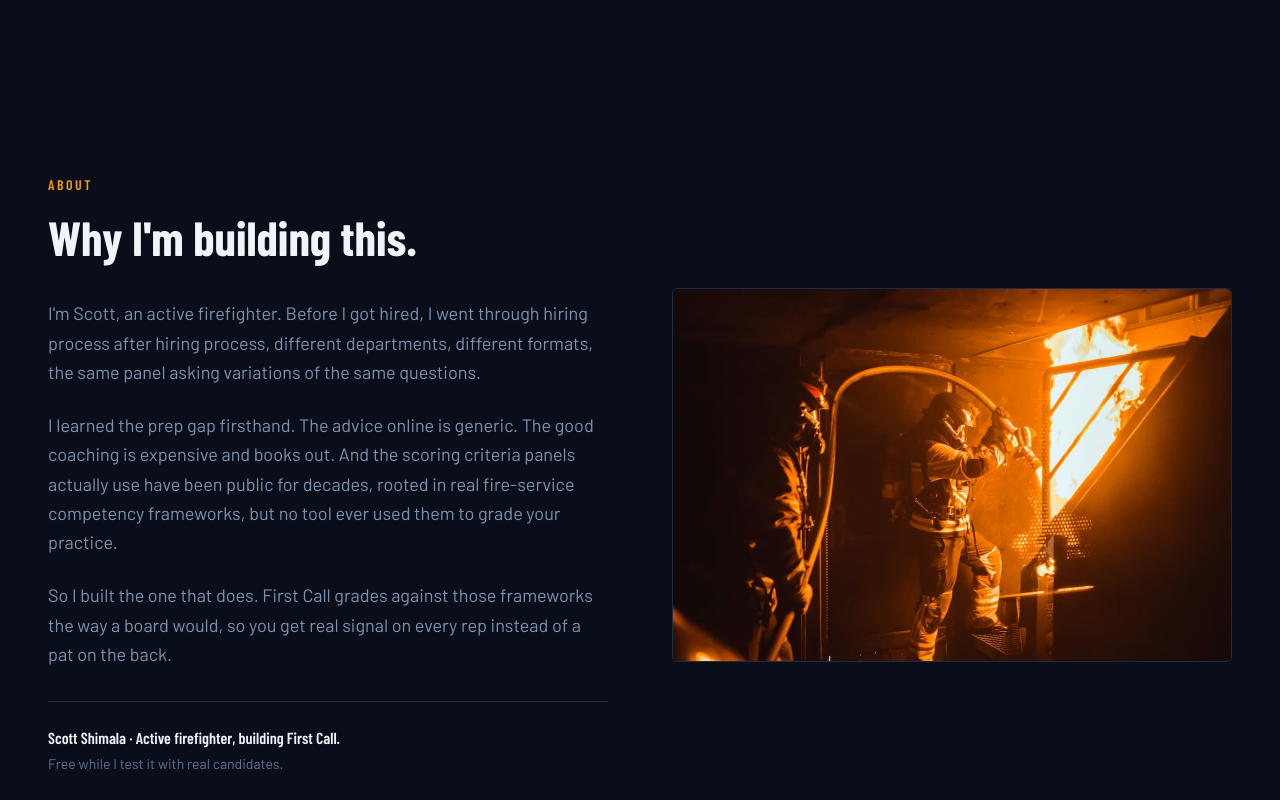
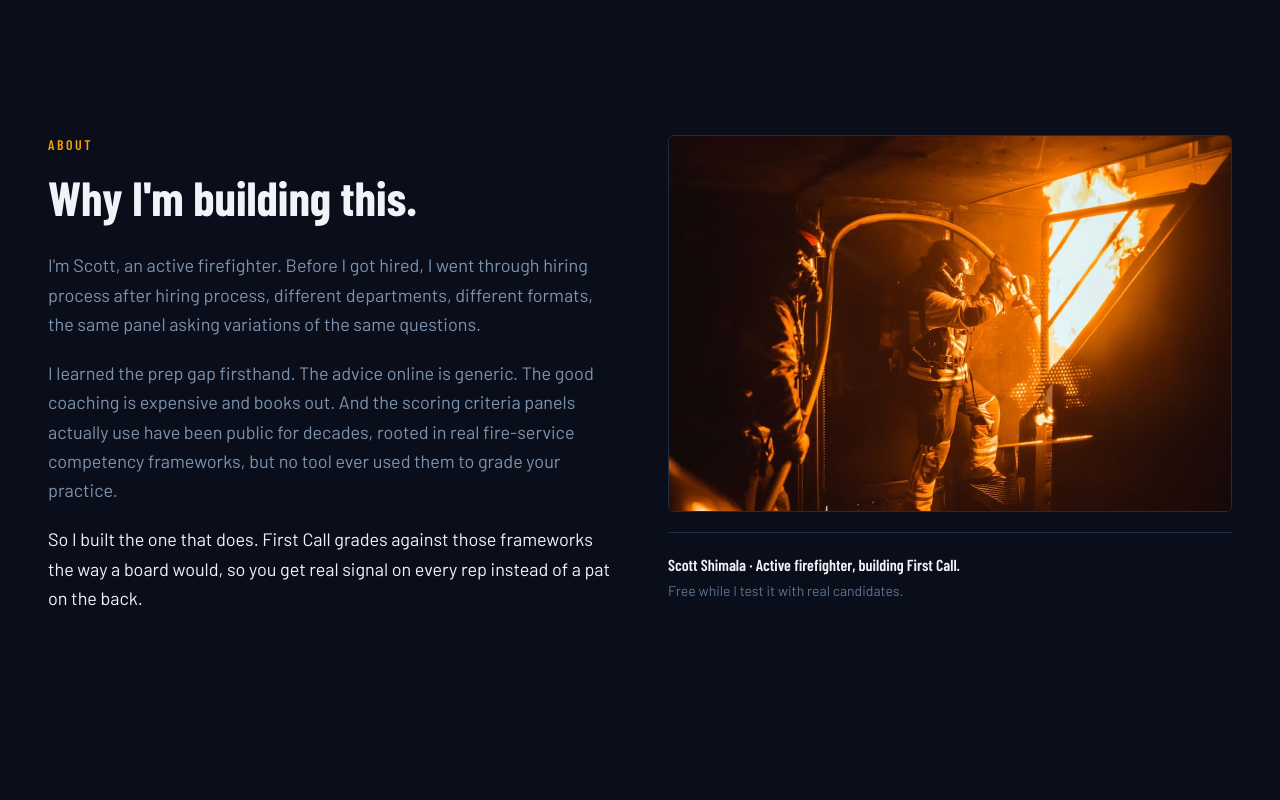
Before and after one commit to claritydigitalsystems/fireprep-landing, a Next.js app: page / in a window 1280 px wide. Shown: the part 5920-6720 px from the top of the page. Built offline with nearby package versions, Linux system fonts and the light colour scheme.

Commit message:
Polish: about density, signature moves under photo

```diff
--- a/src/app/page.tsx
+++ b/src/app/page.tsx
@@ -615,15 +615,16 @@ export default function Home() {
       {/* ── Section 6: About (founder) ──
            Founder trust as support for the rigor claim, not as the lead. ── */}
       <section id="about" className="scroll-mt-20">
-        <div className="mx-auto w-full max-w-7xl px-6 py-[80px] lg:px-12 lg:py-[120px]">
-          <div className="grid grid-cols-1 items-center gap-10 lg:grid-cols-2 lg:gap-16">
+        <div className="mx-auto w-full max-w-7xl px-6 py-[56px] lg:px-12 lg:py-[80px]">
+          <div className="grid grid-cols-1 items-start gap-10 lg:grid-cols-2 lg:gap-14">
 
             {/* Photo slot. TODO: founder.jpg is the training-burn shot, not a
                 portrait. Scott to supply a real portrait; drop it in here and
                 update the alt text. Frame and sizing stay as-is. */}
+            <div className="lg:order-last">
               <div
-              className="relative w-full overflow-hidden rounded-md border border-border lg:order-last"
-              style={{ aspectRatio: "1035/691", maxHeight: "560px" }}
+                className="relative w-full overflow-hidden rounded-md border border-border"
+                style={{ aspectRatio: "1035/691", maxHeight: "440px" }}
               >
                 <Image
                   src="/founder.jpg"
@@ -634,16 +635,28 @@ export default function Home() {
                 />
               </div>
 
+              {/* Signature sits under the photo, so it reads as attribution on
+                  the portrait rather than a footer to the copy column. */}
+              <div className="mt-5 border-t border-border pt-5">
+                <p className="font-display text-base font-semibold text-text-primary">
+                  Scott Shimala &middot; Active firefighter, building First Call.
+                </p>
+                <p className="mt-1 text-sm text-text-muted">
+                  Free while I test it with real candidates.
+                </p>
+              </div>
+            </div>
+
             {/* Copy */}
             <div>
               <p className="mb-3 font-display text-sm font-semibold uppercase tracking-[0.18em] text-accent">
                 About
               </p>
-              <h2 className="mb-8 font-display text-4xl font-bold leading-tight text-text-primary lg:text-5xl">
+              <h2 className="mb-6 font-display text-4xl font-bold leading-tight text-text-primary lg:text-5xl">
                 Why I&apos;m building this.
               </h2>
 
-              <div className="space-y-6 text-lg leading-relaxed text-text-secondary">
+              <div className="space-y-5 text-lg leading-relaxed text-text-secondary">
                 <p>
                   I&apos;m Scott, an active firefighter. Before I got hired, I
                   went through hiring process after hiring process, different
@@ -657,19 +670,10 @@ export default function Home() {
                   decades, rooted in real fire-service competency frameworks,
                   but no tool ever used them to grade your practice.
                 </p>
-                <p>
+                <p className="text-text-primary">
                   So I built the one that does. First Call grades against those
                   frameworks the way a board would, so you get real signal on
                   every rep instead of a pat on the back.
-                </p>
-              </div>
-
-              <div className="mt-8 border-t border-border pt-6">
-                <p className="font-display text-base font-semibold text-text-primary">
-                  Scott Shimala · Active firefighter, building First Call.
-                </p>
-                <p className="mt-1 text-sm text-text-muted">
-                  Free while I test it with real candidates.
                 </p>
               </div>
             </div>
```
Lines whose indentation alone changed are shown as unchanged.
